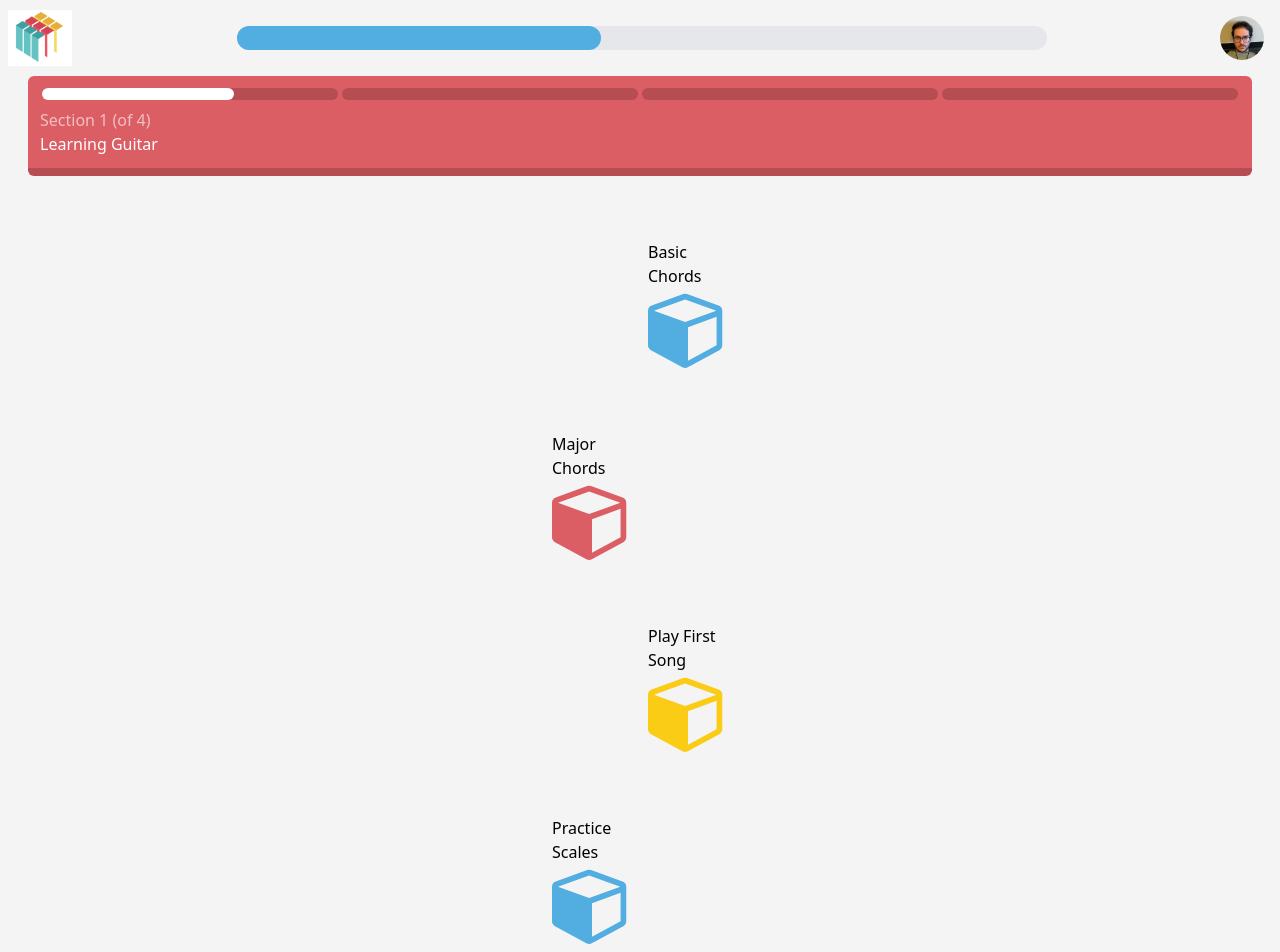
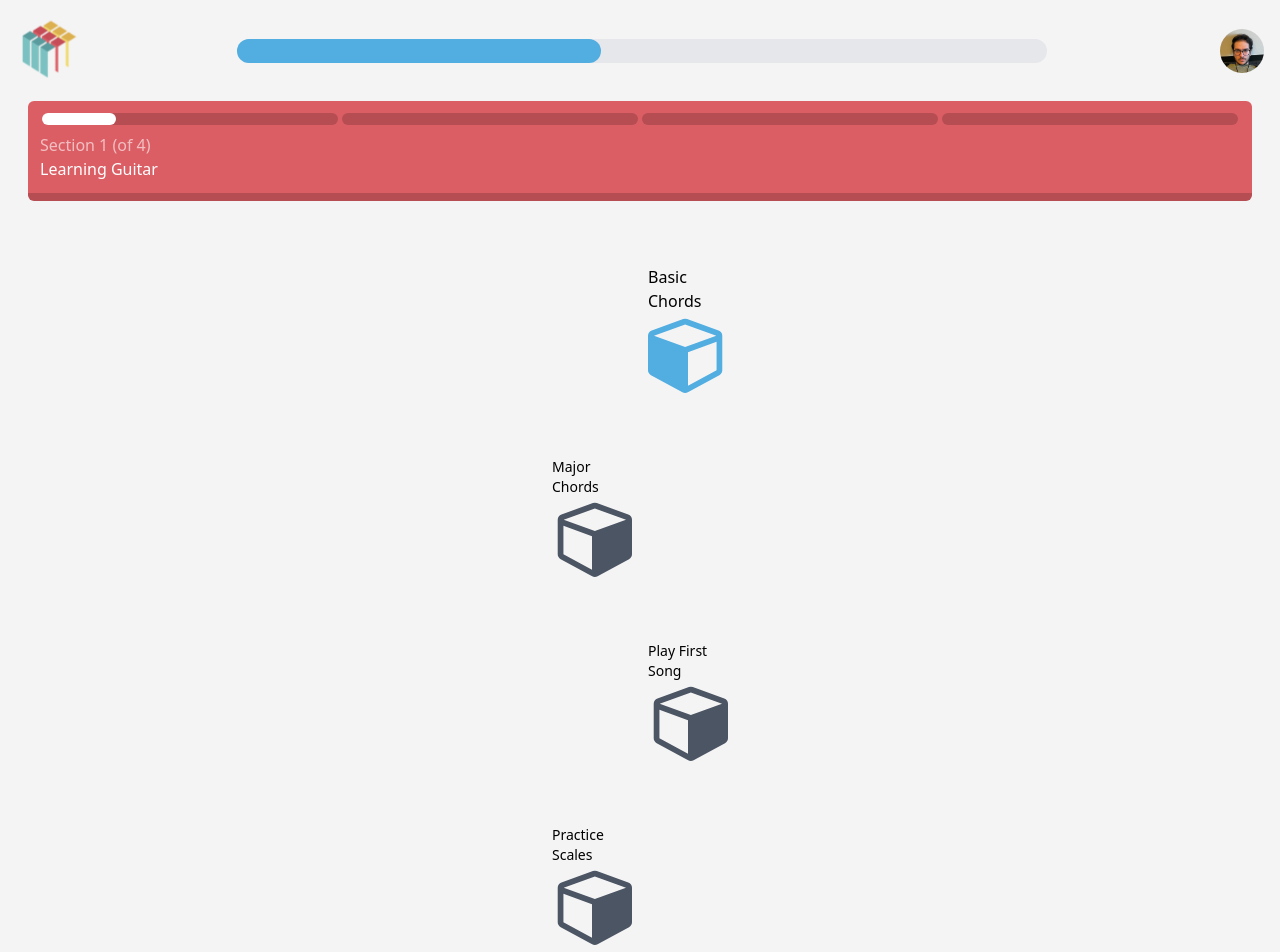
Before and after one commit to memly-ai/memly, a SvelteKit app: page /learn in a window 1280 px wide. Shown: the top 952 px of the page. Built offline with nearby package versions, Linux system fonts and the light colour scheme; a web font is replaced by a local one.

Commit message:
fix nums

```diff
--- a/src/lib/wrapper/level/level.svelte
+++ b/src/lib/wrapper/level/level.svelte
@@ -8,7 +8,7 @@
             <img class="w-8 rounded-full mr-2" src="/pfp.jpg" alt="omar's avatar" />
             <p>Omar's <span class="text-[#52ADE1]"><b>memly</b></span></p>
         </div>
-        <h1 class="text-5xl py-4" style="font-size: 30px;">Of your <span class="text-3xl font-bold text-[#52ADE1]">13</span> masteries...</h1>
+        <h1 class="text-5xl py-4" style="font-size: 30px;">Of your <span class="text-3xl font-bold text-[#52ADE1]">5</span> masteries...</h1>
         <p class="mb-3">
             Here are your <span class="text-[#DC5E65] font-bold">highest leveled:</span>
         </p>
--- a/src/lib/wrapper/skills_sum/skills_sum.svelte
+++ b/src/lib/wrapper/skills_sum/skills_sum.svelte
@@ -8,7 +8,7 @@
             <img class="w-8 rounded-full mr-2" src="/pfp.jpg" alt="omar's avatar" />
             <p>Omar's <span class="text-[#52ADE1]"><b>memly</b></span></p>
         </div>
-        <h1 class="text-5xl py-4" style="font-size: 30px;">Of your <span class="text-3xl font-bold text-[#52ADE1]">53</span> new skills...</h1>
+        <h1 class="text-5xl py-4" style="font-size: 30px;">Of your <span class="text-3xl font-bold text-[#52ADE1]">19</span> new skills...</h1>
         <p class="mb-3">
             Here are your <span class="text-[#DC5E65] font-bold">top five</span> by tasks:
         </p>
--- a/src/lib/wrapper/wrap_m/wrap_w.svelte
+++ b/src/lib/wrapper/wrap_m/wrap_w.svelte
@@ -14,11 +14,11 @@
         <div class="flex flex-col justify-flex-start">
             <div class="flex flex-row items-center mb-4">
                 <div class="w-16 h-16 mr-3"><Thropy /></div>
-                acquired&nbsp;<span class="text-3xl font-bold text-[#52ADE1]">53</span>&nbsp;new skills!
+                acquired&nbsp;<span class="text-3xl font-bold text-[#52ADE1]">19</span>&nbsp;new skills!
             </div>
             <div class="flex items-center mb-4">
                 <div class="w-16 h-16 mr-3"><Cap /></div>
-                mastered&nbsp;<span class="text-3xl font-bold text-[#52ADE1]">13</span>&nbsp;skills!
+                mastered&nbsp;<span class="text-3xl font-bold text-[#52ADE1]">5</span>&nbsp;skills!
             </div>
             <div class="flex items-center">
                 <div class="w-16 h-16 mr-3"><Hourglass /></div>
--- a/src/routes/learn/+page.svelte
+++ b/src/routes/learn/+page.svelte
@@ -1,5 +1,6 @@
 <script lang="ts">
 	import Cog from '$lib/cog.svelte';
+	import Logo from '$lib/components/logo.svelte';
 	import Cube from '$lib/cube.svelte';
 	import Lock from '$lib/lock.svelte';
 
@@ -9,13 +10,10 @@
 	let section = ['Section 1 (of 4)', 'Learning Guitar'];
 	let subsections = [
 		{ title: 'Basic Chords', suggestions: '', completed: true },
-		{ title: 'Major Chords', suggestions: '', completed: true },
-		{ title: 'Play First Song', suggestions: '', completed: true },
-		{ title: 'Practice Scales', suggestions: '', completed: true },
-		{ title: 'Prototyping', suggestions: '', completed: false },
-		{ title: '', suggestions: '', completed: false },
-		{ title: 'Sunk-Cost Fallacy', suggestions: '', completed: false }
-	];
+		{ title: 'Major Chords', suggestions: '', completed: false },
+		{ title: 'Play First Song', suggestions: '', completed: false },
+		{ title: 'Practice Scales', suggestions: '', completed: false },
+		{ title: 'Stairway to Heaven', suggestions: '', completed: false }];
 	let colors = ['fill-[#52ADE1]', 'fill-[#DC5E65]', 'fill-yellow-400'];
 	let showTimer = false;
 	// TODO: hover colors
@@ -30,10 +28,12 @@
 </script>
 
 <nav
-	class="sticky left-0 right-0 top-0 flex flex-wrap items-center justify-between bg-[#F4F4F4] pl-2 pr-2 pt-2"
+	class="sticky left-0 right-0 top-0 flex flex-wrap items-center justify-between bg-[#F4F4F4] pl-2 pr-2 pt-2 z-30"
 >
 	<!-- logo -->
-	<img class="w-16" src="/logo.png" alt="memly logo" />
+	<div class="w-16 scale-75">
+		<Logo />
+	</div>
 
 	<!-- progress -->
 	<div class="w-2/3 p-4">
@@ -51,7 +51,7 @@
 	<div class="mx-5 mt-2 w-full rounded-md border-b-8 border-[#b64d52] bg-[#DC5E65] p-3 text-white">
 		<div class="flex w-full">
 			<div class="mx-0.5 h-3 w-1/4 basis-1/4 rounded-full bg-[#b64d52] dark:bg-gray-700">
-				<div class="h-3 rounded-full bg-white" style="width: 65%"></div>
+				<div class="h-3 rounded-full bg-white" style="width: 25%"></div>
 			</div>
 			<div class="mx-0.5 h-3 w-1/4 basis-1/4 rounded-full bg-[#b64d52] dark:bg-gray-700"></div>
 			<div class="mx-0.5 h-3 w-1/4 basis-1/4 rounded-full bg-[#b64d52] dark:bg-gray-700"></div>
@@ -73,8 +73,9 @@
 						<Cube color={colors[index % 3]} />
 					</div>
 				{:else}
-					<div class="w-20 -scale-x-100">
-						<Cube color="fill-gray-600" />
+					<div class="w-20">
+						<p class="text-sm">{subsection.title}</p>
+						<Cube color="fill-gray-600 -scale-x-100" />
 					</div>
 				{/if}
 			</div>
@@ -92,7 +93,7 @@
 <!-- TODO: path graphic -->
 
 {#if showTimer}
-  <div class="fixed inset-0 flex items-center justify-center bg-black bg-opacity-50 w-screen h-screen p-4">
+  <div class="fixed inset-0 flex items-center justify-center bg-black bg-opacity-50 w-screen h-screen p-4 z-50">
     <div class="flex flex-col gap-4 justify-center items-center bg-white p-4 rounded-lg shadow-md w-full h-2/3">
       <!-- Pop-up content goes here -->
 	  {#if start}
```
